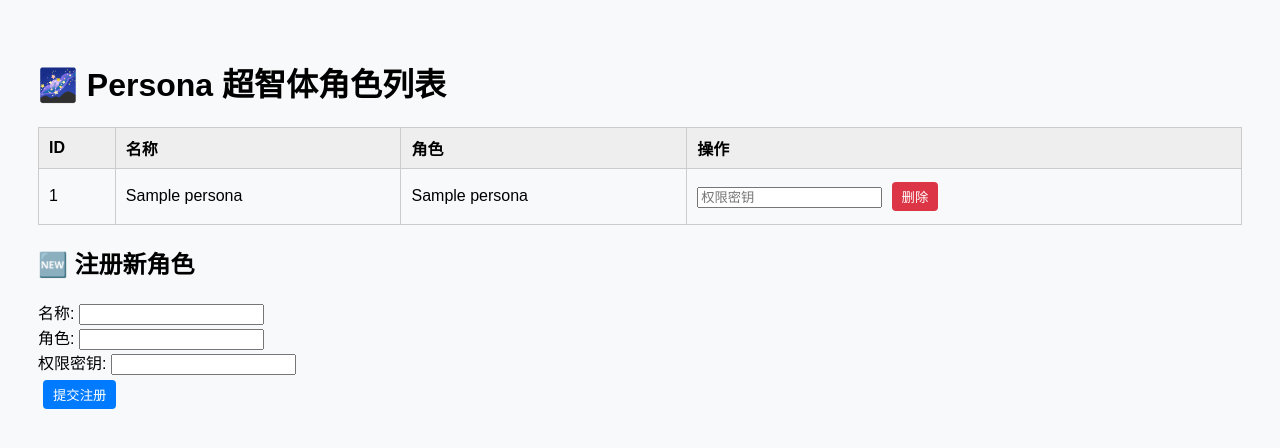
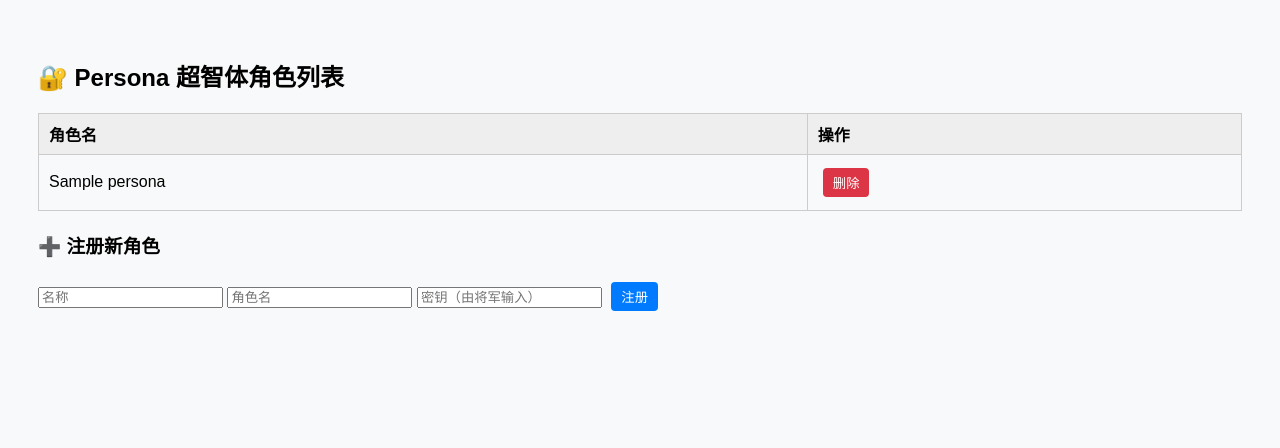
Before and after one commit to LockJade111/lockling-gpt-cloud, a FastAPI app: template templates/dashboard_personas.html in a window 1280 px wide. Shown: the top 448 px of the page. Run offline with FastAPI, Linux system fonts and the light colour scheme; the template is opened without the code that fills it: most values are stand-ins (such as "Sample title", 1, 10 or a date in 2020); parts of the project's set-up code (start-up, migrations or seed data) failed here and were passed over.

Commit message:
🎨 修复并强化角色页面注册+删除功能逻辑

```diff
--- a/templates/dashboard_personas.html
+++ b/templates/dashboard_personas.html
@@ -43,42 +43,77 @@
   </style>
 </head>
 <body>
-  <h1>🌌 Persona 超智体角色列表</h1>
+
+<h2>🔐 Persona 超智体角色列表</h2>
 
 <table>
   <thead>
     <tr>
-        <th>ID</th>
-        <th>名称</th>
-        <th>角色</th>
+      <th>角色名</th>
       <th>操作</th>
     </tr>
   </thead>
-    <tbody>
+  <tbody id="personaTable">
     {% for p in personas %}
     <tr>
-          <td>{{ p.id }}</td>
-          <td>{{ p.name }}</td>
       <td>{{ p.persona }}</td>
       <td>
-            <form method="post" action="/persona/delete" style="display:inline;">
-              <input type="hidden" name="id" value="{{ p.id }}">
-              <input type="text" name="secret" placeholder="权限密钥" required>
-              <button class="danger">删除</button>
-            </form>
+        <button class="danger" onclick="deletePersona('{{ p.persona }}')">删除</button>
       </td>
     </tr>
     {% endfor %}
   </tbody>
 </table>
 
-  <h2>🆕 注册新角色</h2>
-  <form method="post" action="/persona/register">
-    <label>名称: <input type="text" name="name" required></label><br>
-    <label>角色: <input type="text" name="persona" required></label><br>
-    <label>权限密钥: <input type="text" name="secret" required></label><br>
-    <button type="submit">提交注册</button>
+<h3>➕ 注册新角色</h3>
+<form id="registerForm">
+  <input type="text" id="name" placeholder="名称" required>
+  <input type="text" id="persona" placeholder="角色名" required>
+  <input type="password" id="secret" placeholder="密钥（由将军输入）" required>
+  <button type="submit">注册</button>
 </form>
+
+<script>
+document.getElementById("registerForm").addEventListener("submit", async function (e) {
+  e.preventDefault();
+
+  const name = document.getElementById("name").value.trim();
+  const persona = document.getElementById("persona").value.trim();
+  const secret = document.getElementById("secret").value.trim();
+
+  const formData = new FormData();
+  formData.append("name", name);
+  formData.append("persona", persona);
+  formData.append("secret", secret);
+
+  const res = await fetch("/persona/register", {
+    method: "POST",
+    body: formData
+  });
+
+  const data = await res.json();
+  alert(data.reply || "操作完成");
+  location.reload();
+});
+
+async function deletePersona(persona) {
+  const secret = prompt("请输入将军密钥以确认删除角色 [" + persona + "]：");
+  if (!secret) return;
+
+  const formData = new FormData();
+  formData.append("persona", persona);
+  formData.append("secret", secret);
+
+  const res = await fetch("/persona/delete", {
+    method: "POST",
+    body: formData
+  });
+
+  const data = await res.json();
+  alert(data.reply || "已执行删除操作");
+  location.reload();
+}
+</script>
 
 </body>
 </html>
```
Lines whose indentation alone changed are shown as unchanged.
